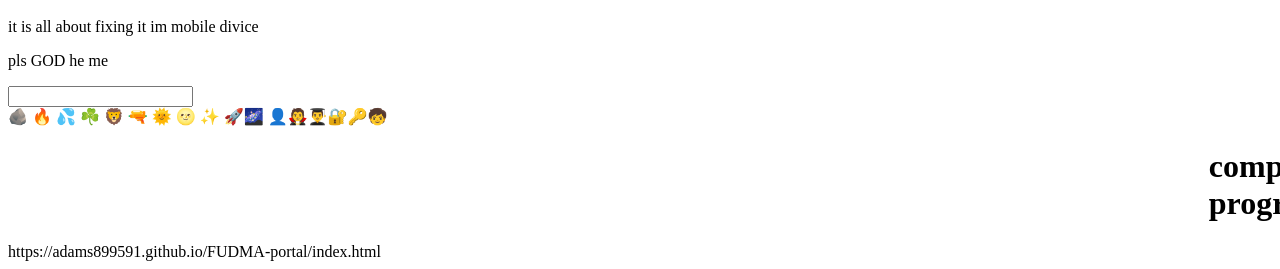
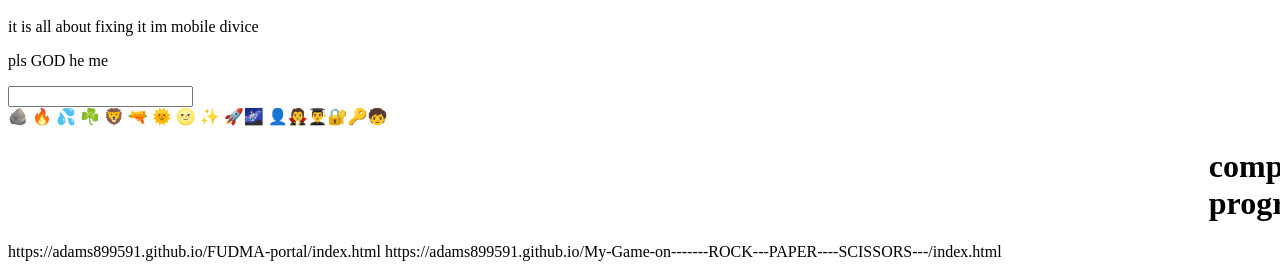
Before and after one commit to Adams899591/-mobile-try-, a plain HTML site: page index.html in a window 1280 px wide. Shown: the part 676-945 px from the top of the page. Drawn offline with Linux system fonts and the light colour scheme.

Commit message:
Update index.html

```diff
--- a/index.html
+++ b/index.html
@@ -23,3 +23,6 @@
 </body>
 </html>
 https://adams899591.github.io/FUDMA-portal/index.html
+
+
+https://adams899591.github.io/My-Game-on-------ROCK---PAPER----SCISSORS---/index.html
```
